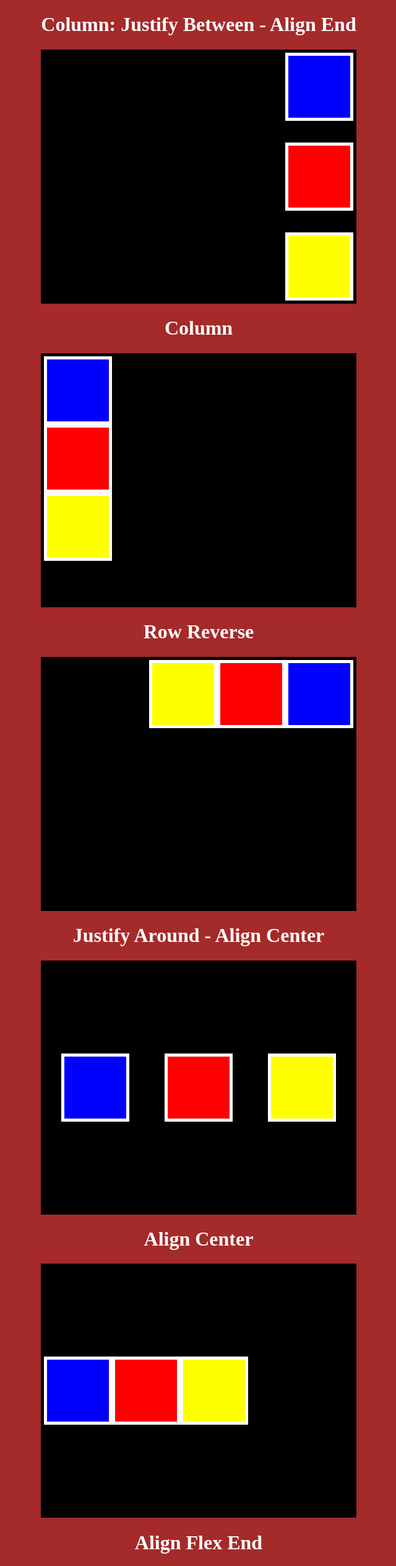
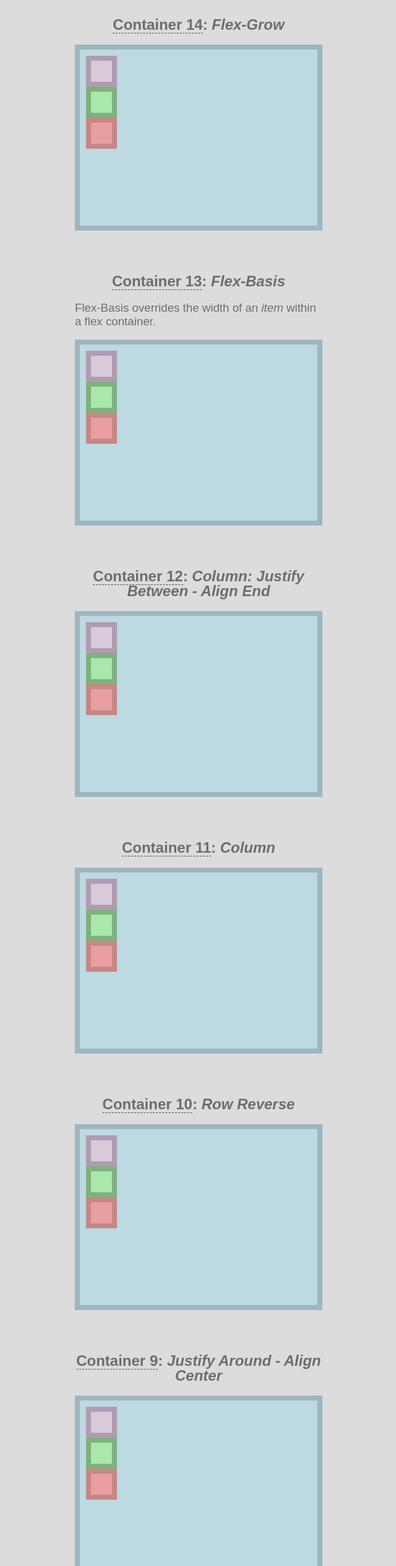
Before and after one commit to davegregg/flexbox-demo, a plain HTML site: page index.html in a window 1280 px wide. Shown: the top 2527 px of the page at 62% size, without its empty margins (319-959 px from the left). Drawn offline with Linux system fonts and the light colour scheme.

Commit message:
Primary refactor

```diff
--- /dev/null
+++ b/base-style.css
@@ -0,0 +1,120 @@
+* {
+  box-sizing: border-box;
+}
+
+:root {
+  /* SIZES */
+  --article-width: 400px;
+  --article-height: 300px;
+  --item-size: 50px;
+  --border-size: 8px;
+
+  /* COLORS */
+  --text-color: rgba(0, 0, 0, 0.774);
+  --background-color: gainsboro;
+  --container-color: lightblue;
+  --container-border-color: rgb(124, 163, 177);
+  --container-border-hover-color: rgb(208, 232, 240);
+  --item-1-color: thistle;
+  --item-1-border-color: rgb(154, 122, 154);
+  --item-1-border-hover-color: rgb(235, 217, 235);
+  --item-2-color: lightgreen;
+  --item-2-border-color: rgb(78, 155, 78);
+  --item-2-border-hover-color: rgb(191, 247, 191);
+  --item-3-color: lightcoral;
+  --item-3-border-color: rgb(186, 90, 90);
+  --item-3-border-hover-color: rgb(241, 188, 188);
+  --border-default: var(--border-size) solid white;
+
+  /* TEXT */
+  font-family: sans-serif;
+}
+
+body {
+  background-color: var(--background-color);
+}
+
+main {
+  display: flex;
+  flex-direction: column;
+  align-items: center;
+}
+
+article {
+  width: var(--article-width);
+  margin-bottom: 50px;
+  opacity: 65%;
+}
+
+article:hover {
+  /* border-color: var(--container-border-hover-color); */
+  opacity: 100%;
+}
+
+
+h1 {
+  color: var(--text-color);
+  line-height: 1em;
+  text-align: center;
+}
+
+a {
+  color: var(--text-color);
+  text-decoration: none;
+  border-bottom: 1px dashed black;
+}
+
+a:hover {
+  border-bottom: 2px solid black;
+}
+
+a:active {
+  border-bottom: 2px solid hotpink;
+}
+
+h3 {
+  color: var(--text-color);
+  font-weight: normal;
+}
+
+.container {
+  background-color: var(--container-color);
+  border: var(--border-default);
+  border-color: var(--container-border-color);
+  padding: 10px;
+  height: var(--article-height);
+  width: 100%;
+}
+
+.item {
+  border: var(--border-default);
+  height: var(--item-size);
+  width: var(--item-size);
+}
+
+.item:nth-child(1) {
+  background-color: var(--item-1-color);
+  border-color: var(--item-1-border-color);
+}
+
+.item:nth-child(1):hover {
+  border-color: var(--item-1-border-hover-color);
+}
+
+.item:nth-child(2) {
+  background-color: var(--item-2-color);
+  border-color: var(--item-2-border-color);
+}
+
+.item:nth-child(2):hover {
+  border-color: var(--item-2-border-hover-color);
+}
+
+.item:nth-child(3) {
+  background-color: var(--item-3-color);
+  border-color: var(--item-3-border-color);
+}
+
+.item:nth-child(3):hover {
+  border-color: var(--item-3-border-hover-color);
+}
--- /dev/null
+++ b/flex-containers.css
@@ -0,0 +1,3 @@
+.container-1 {
+  display: block; /* `block` is the default `display` value for a DIV. */
+}
--- a/index.html
+++ b/index.html
@@ -1,84 +1,160 @@
+<!-- TODO: Add another column: a "before" example DIV to each row of articles. -->
+
 <!DOCTYPE html>
 <html lang="en">
   <head>
-    <meta charset="UTF-8">
-    <meta name="viewport" content="width=device-width, initial-scale=1.0">
-    <title>Document</title>
-    <link rel="stylesheet" href="style.css">
+    <meta charset="UTF-8" />
+    <meta name="viewport" content="width=device-width, initial-scale=1.0" />
+    <title>Flexbox Intro Demo</title>
+    <link rel="stylesheet" href="base-style.css" />
+    <link rel="stylesheet" href="flex-containers.css" />
   </head>
   <body>
-    <h1>Column: Justify Between - Align End</h1>
-    <div class="container column-justify-between-align-end">
-        <div class="items item1"></div>
-        <div class="items item2"></div>
-        <div class="items item3"></div>
+    <main>
+      <article>
+        <h1 id="jump-to-container-14"><a href="#jump-to-container-14">Container 14</a>: <em>Flex-Grow</em></h1>
+        <h3></h3>
+        <div class="container container-14">
+          <div class="item"></div>
+          <div class="item"></div>
+          <div class="item"></div>
         </div>
-    <h1>Column</h1>
-    <div class="container direction-column">
-        <div class="items item1"></div>
-        <div class="items item2"></div>
-        <div class="items item3"></div>
+      </article>
+
+      <article>
+        <h1 id="jump-to-container-13"><a href="#jump-to-container-13">Container 13</a>: <em>Flex-Basis</em></h1>
+        <h3>Flex-Basis overrides the width of an <em>item</em> within a flex container.</h3>
+        <div class="container container-13">
+          <div class="item"></div>
+          <div class="item"></div>
+          <div class="item"></div>
         </div>
-    <h1>Row Reverse</h1>
-    <div class="container direction-row-reverse">
-        <div class="items item1"></div>
-        <div class="items item2"></div>
-        <div class="items item3"></div>
+      </article>
+
+      <article>
+        <h1 id="jump-to-container-12"><a href="#jump-to-container-12">Container 12</a>: <em>Column: Justify Between - Align End</em></h1>
+        <h3></h3>
+        <div class="container container-12">
+          <div class="item"></div>
+          <div class="item"></div>
+          <div class="item"></div>
         </div>
-    <h1>Justify Around - Align Center</h1>
-    <div class="container justify-around-align-center">
-        <div class="items item1"></div>
-        <div class="items item2"></div>
-        <div class="items item3"></div>
+      </article>
+
+      <article>
+        <h1 id="jump-to-container-11"><a href="#jump-to-container-11">Container 11</a>: <em>Column</em></h1>
+        <h3></h3>
+        <div class="container container-11">
+          <div class="item"></div>
+          <div class="item"></div>
+          <div class="item"></div>
         </div>
-    <h1>Align Center</h1>
-    <div class="container align-center">
-        <div class="items item1"></div>
-        <div class="items item2"></div>
-        <div class="items item3"></div>
+      </article>
+
+      <article>
+        <h1 id="jump-to-container-10"><a href="#jump-to-container-10">Container 10</a>: <em>Row Reverse</em></h1>
+        <h3></h3>
+        <div class="container container-10">
+          <div class="item"></div>
+          <div class="item"></div>
+          <div class="item"></div>
         </div>
-    <h1>Align Flex End</h1>
-    <div class="container align-end">
-        <div class="items item1"></div>
-        <div class="items item2"></div>
-        <div class="items item3"></div>
+      </article>
+
+      <article>
+        <h1 id="jump-to-container-9"><a href="#jump-to-container-9">Container 9</a>: <em>Justify Around - Align Center</em></h1>
+        <h3></h3>
+        <div class="container container-9">
+          <div class="item"></div>
+          <div class="item"></div>
+          <div class="item"></div>
         </div>
-    <h1>Justify Space Around</h1>
-    <div class="container justify-around">
-        <div class="items item1"></div>
-        <div class="items item2"></div>
-        <div class="items item3"></div>
+      </article>
+
+      <article>
+        <h1 id="jump-to-container-8"><a href="#jump-to-container-8">Container 8</a>: <em>Align Center</em></h1>
+        <h3></h3>
+        <div class="container container-8">
+          <div class="item"></div>
+          <div class="item"></div>
+          <div class="item"></div>
         </div>
-    <h1>Justify Space Between</h1>
-    <div class="container justify-between">
-        <div class="items item1"></div>
-        <div class="items item2"></div>
-        <div class="items item3"></div>
+      </article>
+
+      <article>
+        <h1 id="jump-to-container-7"><a href="#jump-to-container-7">Container 7</a>: <em>Align Flex End</em></h1>
+        <h3></h3>
+        <div class="container container-7">
+          <div class="item"></div>
+          <div class="item"></div>
+          <div class="item"></div>
         </div>
-    <h1>Justify Center</h1>
-    <div class="container justify-center">
-        <div class="items item1"></div>
-        <div class="items item2"></div>
-        <div class="items item3"></div>
+      </article>
+
+      <article>
+        <h1 id="jump-to-container-6"><a href="#jump-to-container-6">Container 6</a>: <em>Justify Space Around</em></h1>
+        <h3></h3>
+        <div class="container container-6">
+          <div class="item"></div>
+          <div class="item"></div>
+          <div class="item"></div>
         </div>
-    <h1>Justify Flex End</h1>
-    <div class="container justify-end">
-        <div class="items item1"></div>
-        <div class="items item2"></div>
-        <div class="items item3"></div>
+      </article>
+
+      <article>
+        <h1 id="jump-to-container-5"><a href="#jump-to-container-5">Container 5</a>: <em>Justify Space Between</em></h1>
+        <h3></h3>
+        <div class="container container-5">
+          <div class="item"></div>
+          <div class="item"></div>
+          <div class="item"></div>
         </div>
-    <h1>Basic Flex (Row)</h1>
-    <div class="container basic-flex">
-        <div class="items item1"></div>
-        <div class="items item2"></div>
-        <div class="items item3"></div>
+      </article>
+
+      <article>
+        <h1 id="jump-to-container-4"><a href="#jump-to-container-4">Container 4</a>: <em>Justify Center</em></h1>
+        <h3></h3>
+        <div class="container container-4">
+          <div class="item"></div>
+          <div class="item"></div>
+          <div class="item"></div>
         </div>
-    <h1>BEFORE</h1>
-    <div class="container">
-        <div class="items item1"></div>
-        <div class="items item2"></div>
-        <div class="items item3"></div>
+      </article>
+
+      <article>
+        <h1 id="jump-to-container-3"><a href="#jump-to-container-3">Container 3</a>: <em>Justify Flex End</em></h1>
+        <h3></h3>
+        <div class="container container-3">
+          <div class="item"></div>
+          <div class="item"></div>
+          <div class="item"></div>
         </div>
+      </article>
 
+      <article>
+        <h1 id="jump-to-container-2"><a href="#jump-to-container-2">Container 2</a>: <em>Basic Flex</em></h1>
+        <h3>
+          By default, a flex container will adjust the flow of its content as a row. It's <em>main axis</em> is "row".
+        </h3>
+        <div class="container container-2">
+          <div class="item"></div>
+          <div class="item"></div>
+          <div class="item"></div>
+        </div>
+      </article>
+
+      <article>
+        <h1 id="jump-to-container-1"><a href="#jump-to-container-1">Container 1</a>: <em>No Flex</em></h1>
+        <h3>
+          Unless we've changed something, DIVs (like we have below) will flow naturally into the <em>appearance</em> of a column. Why?
+        </h3>
+        <div class="container container-1">
+          <div class="item"></div>
+          <div class="item"></div>
+          <div class="item"></div>
+        </div>
+      </article>
+
+    </main>
   </body>
 </html>
--- a/style.css
+++ /dev/null
@@ -1,91 +0,0 @@
-body {
-  background-color: brown;
-}
-
-h1 {
-  text-align: center;
-  color: white
-}
-
-.container {
-  background-color: black;
-  width: 500px;
-  height: 400px;
-  padding: 5px;
-  margin: 0 auto;
-}
-
-.items {
-  width: 100px;
-  height: 100px;
-  border: 5px solid white;
-}
-
-.item1 {
-  background-color: blue;
-}
-
-.item2 {
-  background-color: red;
-}
-
-.item3 {
-  background-color: yellow;
-}
-
-.basic-flex {
-  display: flex;
-}
-
-.justify-end {
-  display: flex;
-  justify-content: flex-end;
-}
-
-.justify-center {
-  display: flex;
-  justify-content: center;
-}
-
-.justify-between {
-  display: flex;
-  justify-content: space-between;
-}
-
-.justify-around {
-  display: flex;
-  justify-content: space-evenly;
-}
-
-.align-end {
-  display: flex;
-  align-items: flex-end;
-}
-
-.align-center {
-  display: flex;
-  align-items: center;
-}
-
-.justify-around-align-center {
-  display: flex;
-  justify-content: space-around;
-  align-items: center;
-}
-
-.direction-row-reverse {
-  display: flex;
-  flex-direction: row-reverse;
-}
-
-.direction-column {
-  display: flex;
-  flex-direction: column;
-}
-
-.column-justify-between-align-end {
-  display: flex;
-  flex-direction: column;
-  justify-content: space-between;
-  align-items: flex-end;
-}
```
Lines whose indentation alone changed are shown as unchanged.
